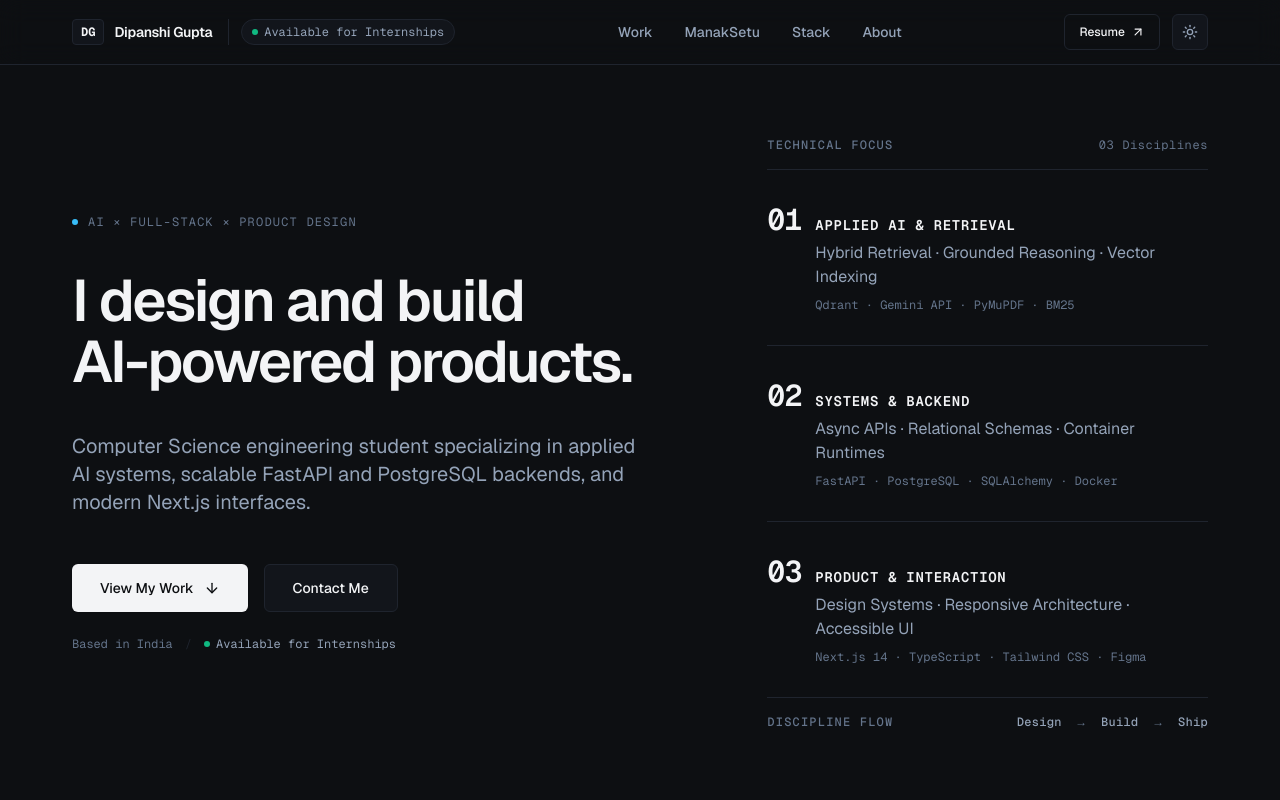
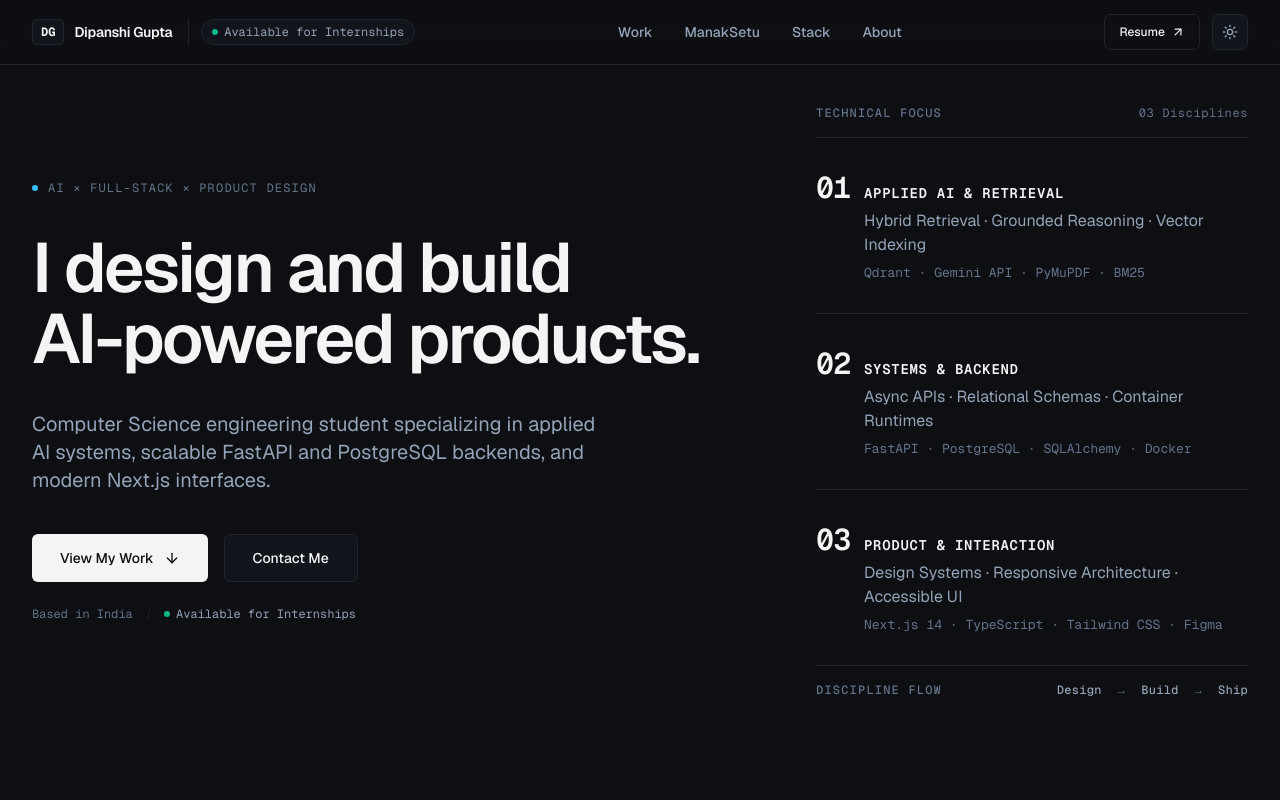
Before and after one commit to Dipanshi1/dipanshi-portfolio, a Next.js app: page / in a window 1280 px wide. Shown: the top 800 px of the page. Built offline with nearby package versions, Linux system fonts and the light colour scheme.

Commit message:
refactor(home): finalize hero scale and vertical balance

```diff
--- a/src/app/globals.css
+++ b/src/app/globals.css
@@ -51,3 +51,18 @@
     scroll-behavior: auto !important;
   }
 }
+
+@layer utilities {
+  @media (min-width: 1024px) {
+    .editorial-hero-grid {
+      display: grid;
+      grid-template-columns: 7.25fr 4.75fr;
+    }
+  }
+  @media (min-width: 1280px) {
+    .editorial-hero-grid {
+      display: grid;
+      grid-template-columns: 7.5fr 4.5fr;
+    }
+  }
+}
--- a/src/components/home/hero.tsx
+++ b/src/components/home/hero.tsx
@@ -6,12 +6,12 @@ export function Hero() {
   return (
     <section
       aria-labelledby="hero-heading"
-      className="relative w-full min-h-[calc(100svh-4rem)] flex flex-col justify-center py-12 sm:py-16 lg:py-0 overflow-hidden"
+      className="relative w-full min-h-[calc(100svh-4rem)] flex flex-col justify-start lg:justify-center pt-8 pb-16 sm:pt-12 sm:pb-20 lg:pt-8 lg:pb-24 overflow-hidden"
     >
-      <Container className="w-full my-auto">
-        <div className="grid grid-cols-1 lg:grid-cols-12 gap-12 lg:gap-10 xl:gap-14 items-center">
-          {/* Left / Primary Column: Identity & Positioning */}
-          <div className="lg:col-span-7 flex flex-col space-y-8 sm:space-y-10">
+      <Container className="w-full">
+        <div className="grid grid-cols-1 editorial-hero-grid gap-12 lg:gap-12 xl:gap-16 items-center">
+          {/* Left / Primary Column: Identity & Positioning (7.5fr) */}
+          <div className="flex flex-col space-y-7 sm:space-y-9">
             {/* Restrained Technical Eyebrow */}
             <div className="flex items-center gap-2.5">
               <span
@@ -26,7 +26,7 @@ export function Hero() {
             {/* Dominant Editorial Display Headline (Balanced Two Lines) */}
             <h1
               id="hero-heading"
-              className="text-3xl sm:text-5xl lg:text-[3.25rem] xl:text-[3.65rem] 2xl:text-[4rem] font-semibold tracking-[-0.035em] leading-[1.08] sm:leading-[1.05] text-text-primary"
+              className="text-3xl sm:text-5xl lg:text-[3.75rem] xl:text-[4.35rem] 2xl:text-[4.75rem] font-semibold tracking-[-0.035em] leading-[1.04] sm:leading-[1.02] text-text-primary"
             >
               <span className="block">I design and build</span>
               <span className="block">AI-powered products.</span>
@@ -39,7 +39,7 @@ export function Hero() {
             </p>
 
             {/* Actions & Contextual Metadata */}
-            <div className="space-y-6 pt-2">
+            <div className="space-y-6 pt-1">
               <div className="flex flex-col sm:flex-row items-stretch sm:items-center gap-4">
                 <Button
                   variant="primary"
@@ -92,8 +92,8 @@ export function Hero() {
             </div>
           </div>
 
-          {/* Right / Secondary Column: Open Editorial Technical Specification */}
-          <div className="lg:col-span-5 w-full">
+          {/* Right / Secondary Column: Open Editorial Technical Specification (4.5fr) */}
+          <div className="w-full">
             <div
               className="w-full space-y-7 lg:space-y-8 select-none"
               aria-label="Technical focus and capability domains"
@@ -123,7 +123,7 @@ export function Hero() {
                       <p className="text-sm sm:text-base text-text-secondary leading-relaxed font-normal">
                         Hybrid Retrieval · Grounded Reasoning · Vector Indexing
                       </p>
-                      <p className="font-mono text-xs text-text-tertiary pt-0.5">
+                      <p className="font-mono text-xs sm:text-[13px] text-text-tertiary pt-0.5">
                         Qdrant · Gemini API · PyMuPDF · BM25
                       </p>
                     </div>
@@ -145,7 +145,7 @@ export function Hero() {
                       <p className="text-sm sm:text-base text-text-secondary leading-relaxed font-normal">
                         Async APIs · Relational Schemas · Container Runtimes
                       </p>
-                      <p className="font-mono text-xs text-text-tertiary pt-0.5">
+                      <p className="font-mono text-xs sm:text-[13px] text-text-tertiary pt-0.5">
                         FastAPI · PostgreSQL · SQLAlchemy · Docker
                       </p>
                     </div>
@@ -167,7 +167,7 @@ export function Hero() {
                       <p className="text-sm sm:text-base text-text-secondary leading-relaxed font-normal">
                         Design Systems · Responsive Architecture · Accessible UI
                       </p>
-                      <p className="font-mono text-xs text-text-tertiary pt-0.5">
+                      <p className="font-mono text-xs sm:text-[13px] text-text-tertiary pt-0.5">
                         Next.js 14 · TypeScript · Tailwind CSS · Figma
                       </p>
                     </div>
--- a/src/components/layout/container.tsx
+++ b/src/components/layout/container.tsx
@@ -11,7 +11,7 @@ export const Container = React.forwardRef<HTMLDivElement, ContainerProps>(
       <Component
         ref={ref}
         className={cn(
-          "w-full max-w-[1200px] mx-auto px-4 sm:px-6 lg:px-8",
+          "w-full max-w-[1280px] mx-auto px-4 sm:px-6 lg:px-8",
           className
         )}
         {...props}
```
